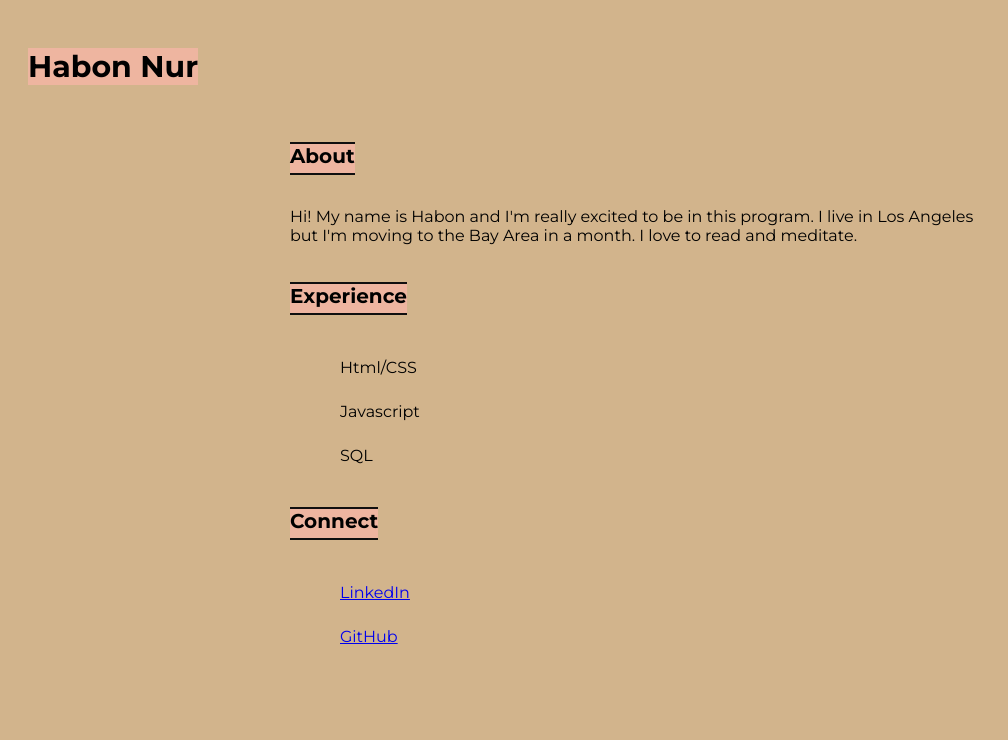
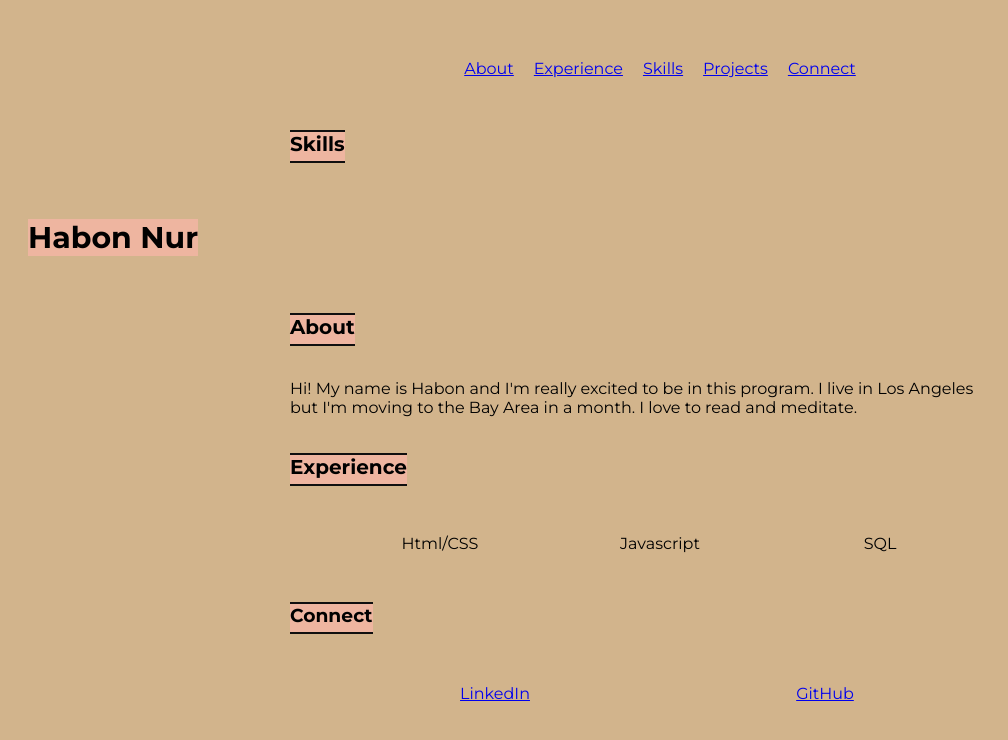
Before and after one commit to habonnur/habon-nur-kepler, a plain HTML site: page index.html in a window 1280 px wide. Shown: the whole page, without its empty margins (0-1008 px from the left). Drawn offline with Linux system fonts and the light colour scheme.

Commit message:
formatted styles added

```diff
--- a/index.css
+++ b/index.css
@@ -3,14 +3,31 @@
 color: black;
 font-family: 'Montserrat','Courier New', Courier, monospace;
 padding: 20px;
+
 }
+
+nav ul {
+    display: flex;
+    flex-direction: row;
+    justify-content: center;
+}
+#Experience ul {
+    display: flex;
+    justify-content: space-around;
+    flex-direction: row;
+  }
+
+  #Experience ul li {
+    flex: 1;
+    text-align: center;
+  }
 
 section {
     margin: 20px auto;
     max-width: 700px
 }
 
-h2{
+h2, h3{
     display: inline-block;
     background-color: rgb(238, 181, 160);
     border-top: 2px solid #100f0f;
@@ -34,4 +51,5 @@
     margin: 5px 0;
     border-radius: 5px;
     list-style-type: none;
+
 }
--- a/index.html
+++ b/index.html
@@ -8,6 +8,21 @@
     <link href="index.css" rel="stylesheet" />
 </head>
 <body>
+  <nav>
+    <ul>
+      <li><a href= "#">About </a> </li>
+      <li><a href= "#">Experience</a> </li>
+      <li><a href= "#"> Skills</a></li>
+      <li><a href= "#"> Projects</a></li>
+      <li><a href = "#">Connect</a></li>
+    </ul>
+  </nav>
+    <section id="Skills">
+    <h2>Skills</h2>
+   </section>
+   <section id="Projects">
+    <ul></ul>
+   </section>
     <h1>Habon Nur </h1>
     <section id="About">
     <h2>About</h2>
@@ -20,7 +35,7 @@
         <li>Javascript</li>
         <li>SQL</li>
     </ul>
-    <h2>Connect</h2>
+    <h3>Connect</h3>
     <ul>
         <li>
           <a href="https://www.linkedin.com/in/habonnur/" target="_blank">LinkedIn</a>
```
